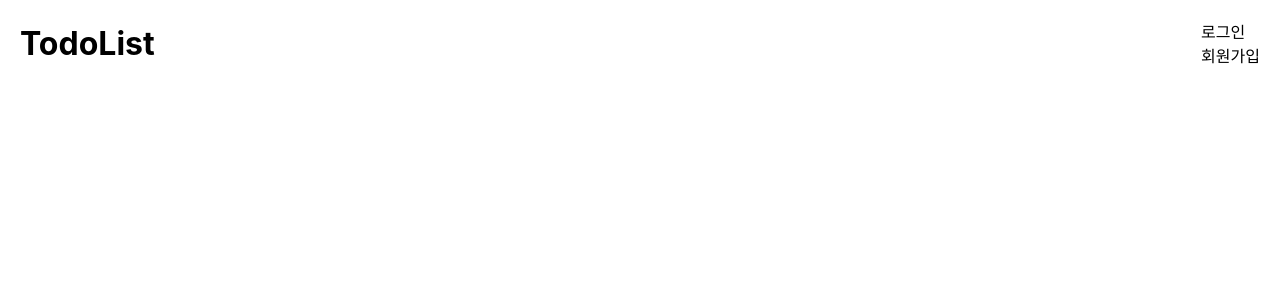
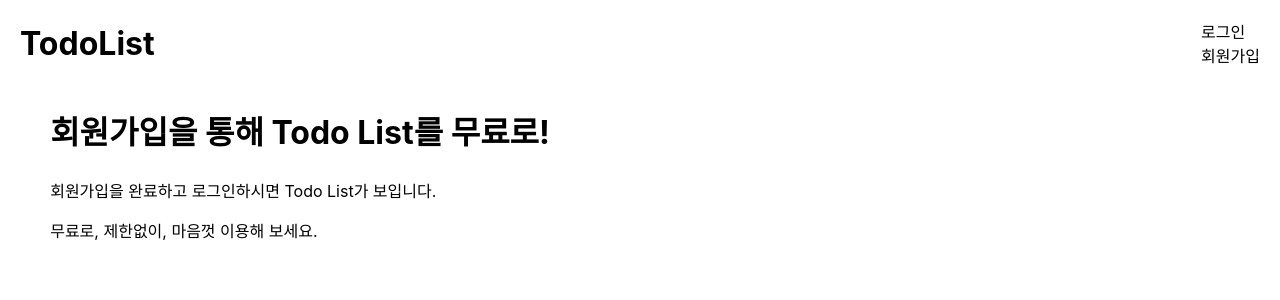
Before and after one commit to study-team2023/todo-study, a React (Create React App) app in the folder todo-list/: page / in a window 1280 px wide. Before the commit this address led to /TodoLogin. Shown: the top 300 px of the page. Built offline with nearby package versions, Linux system fonts and the light colour scheme.

Commit message:
:bug:fix: 메인 화면 안나오는것 수정

```diff
--- a/todo-list/src/App.js
+++ b/todo-list/src/App.js
@@ -8,16 +8,17 @@ import TodoLogin from './components/TodoLogin';
 import "./css/reset.css";
 import TodoLayout from './components/TodoLayout';
 import ToodRequireAuth from './components/TodoRequireAuth';
+import TodoMain from './components/TodoMain';
 
 const App = () => {
 
     return (
         <>
         <TodoHeader/>
-
         <Routes>
-            <Route path='/' element={<TodoLayout/>}>
+            <Route element={<TodoLayout/>}>
                 {/* public routes */}
+                <Route path='/' element={<TodoMain/>}/>
                 <Route path='/components/TodoJoin' element={<TodoJoin/>}/>
                 <Route path='/components/TodoLogin' element={<TodoLogin/>}/>
                 {/* private routes (admin page) */}
--- a/todo-list/src/components/TodoLayout.js
+++ b/todo-list/src/components/TodoLayout.js
@@ -2,9 +2,11 @@ import { Outlet } from "react-router-dom";
 
 const TodoLayout = () => {
     return (
+        <>
         <main className="App">
             <Outlet/>
         </main>
+        </>
     )
 }
 
--- /dev/null
+++ b/todo-list/src/components/TodoMain.js
@@ -0,0 +1,21 @@
+import style from "../css/TodoMain.module.css";
+import classNames from "classnames/bind";
+
+const cn  = classNames.bind(style);
+
+const TodoMain = () => {
+
+    return (
+        <>
+        <div className={cn("mainWrap")}>
+            <div className={cn("mainTextBox")}>
+                <h1>회원가입을 통해 Todo List를 무료로!</h1>
+                <p>회원가입을 완료하고 로그인하시면 Todo List가 보입니다.</p>
+                <p>무료로, 제한없이, 마음껏 이용해 보세요.</p>
+            </div>
+        </div>
+        </>
+    )
+}
+
+export default TodoMain;
--- /dev/null
+++ b/todo-list/src/css/TodoMain.module.css
@@ -0,0 +1,7 @@
+.mainWrap {
+    width: 100%;
+    max-width: 600px;
+    display: flex;
+    align-items: center;
+    justify-content: center;
+}
```
